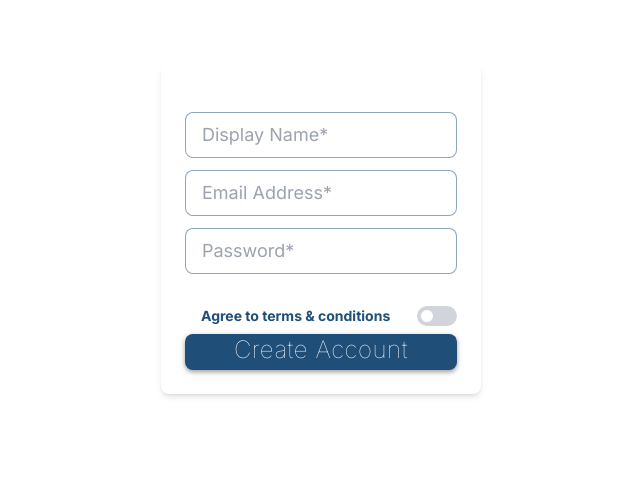
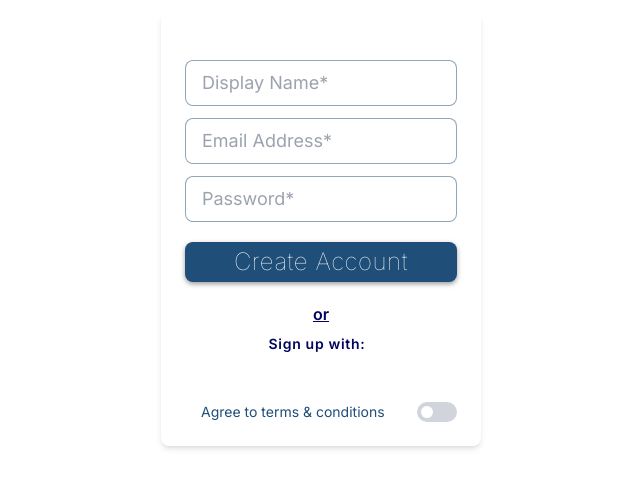
Before and after one commit to ballardingram/hello-world, a React (Create React App) app in the folder client/: page /register in a window 1280 px wide. Shown: the part 171-658 px from the top of the page, without its empty margins (319-959 px from the left). Built offline with nearby package versions, Linux system fonts and the light colour scheme.

Commit message:
updated register component style and added facebook and github buttons for sign in

```diff
--- a/client/src/components/RegisterForm/index.js
+++ b/client/src/components/RegisterForm/index.js
@@ -1,5 +1,8 @@
 import React from 'react';
 import Switch from '../Toggle';
+import { Icon } from '@iconify/react';
+import githubFill from '@iconify/icons-akar-icons/github-fill'
+import facebookIcon from '@iconify/icons-bi/facebook';
 
 
 const RegisterForm = () => {
@@ -43,19 +46,32 @@ const RegisterForm = () => {
                   id='password'
                 />
               </div>
-                <div className='mt-8 flex content-center justify-between' id='terms-label'>
-                  <div className='inline-block ml-4 text-sm font-bold h-full content-center'>
-                    Agree to terms & conditions
-                  </div>
+
+              <div className='mt-2'>
+                  <button
+                    className='w-full py-1 mt-2 tracking-wide text-white rounded-lg text-2xl font-thin'
+                    id='form-btn'>
+                        Create Account
+                  </button>
+              </div>
+
+              <p className='text-center mt-5 font-semibold underline'>or</p>
+
+              <div className='mt-2'>
+                <p className="text-sm mr-2 font-semibold text-center mb-2 tracking-wider">Sign up with:</p>
+                <div className='flex justify-center'>
+                  <a href='/' className='facebook mx-3'><Icon icon={facebookIcon} height="30" /></a>
+                  <a href='/' className='github mx-3'><Icon icon={githubFill} height="30" /></a>
+                </div>
+
+              </div>
+
+              <div className='mt-10 flex content-center justify-between' id='terms-label'>
+                <div className='inline-block ml-4 text-sm h-full content-center'>
+                  Agree to terms & conditions
+                </div>
                     <Switch></Switch>
-                </div>
-                <div className='mt-2'>
-                    <button
-                      className='w-full px-4 pb-1 tracking-wide text-white rounded-lg text-2xl font-thin'
-                      id='form-btn'>
-                          Create Account
-                    </button>
-                </div>
+              </div>
             </form>
 
         </div>
--- a/client/src/index.css
+++ b/client/src/index.css
@@ -103,22 +103,6 @@ body {
 }
 /* card end */
 
-/* login page start */
-#border-login-start {
-  margin-top: 4%;
-  padding-top: .7%;
-  border-top: 5px solid var(--primaryBlue);
-  box-shadow: 0px 0px 0px rgba(0, 0, 0, 0.25);
-  transform: skewY(-3.48deg);
-}
-
-#second-border-login-start {
-  padding-top: 3%;
-  border-top: 5px solid var(--primaryYellow);
-  box-shadow: 0px 0px 0px rgba(0, 0, 0, 0.25);
-}
-/* login page end */
-
 /* 404 page start */
 .caveman {
   background-image: url(https://cdn.dribbble.com/users/285475/screenshots/2083086/dribbble_1.gif);
@@ -126,8 +110,23 @@ body {
   background-position: center;
 }
 
+.github, .facebook {
+  color: var(--darkBlue);
+  transition: all ease 0.2s;
+}
+
 .github:hover {
-  color: #6cc644;
+  color: var(--secondaryYellow);
+  box-shadow: 0px 5px 10px 2px rgba(0, 0, 0, 0.2);
+  transform: translateY(-3px);
+  border-radius: 50%;
+}
+
+.facebook:hover {
+  color: var(--secondaryYellow);
+  box-shadow: 0px 5px 10px 2px rgba(0, 0, 0, 0.2);
+  transform: translateY(-3px);
+  border-radius: 50%;
 }
 /* 404 page end */
 
@@ -140,8 +139,3 @@ footer a:hover {
   color: var(--primaryBlue);
 }
 /* desk footer end */
-
-
-#toggle-btn {
-  background-color: var(--primaryBlue)
-}
```
